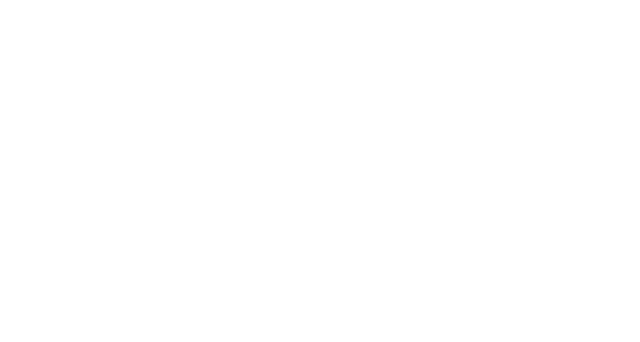
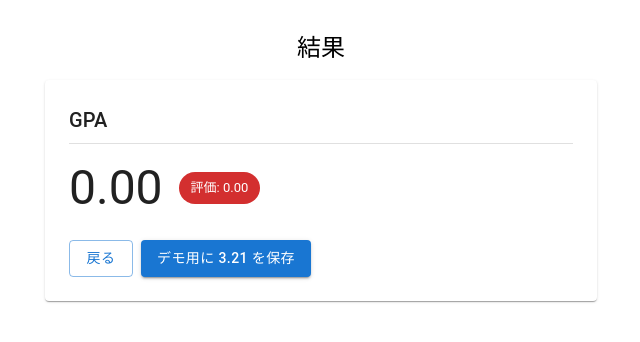
Before and after one commit to Bioinformatics-And-Bioengineering/for_hackathon, a React (Create React App) app in the folder frontend/: page /results in a window 1280 px wide. Before the commit this address had no page. Shown: the top 342 px of the page, without its empty margins (319-959 px from the left). Built offline with nearby package versions, Linux system fonts and the light colour scheme.

Commit message:
resultページの追加

```diff
--- a/frontend/src/App.jsx
+++ b/frontend/src/App.jsx
@@ -1,9 +1,10 @@
 import React from "react";
 import { BrowserRouter, Routes, Route } from "react-router-dom";
 import CreditEntryPage from "./CreditEntryPage";
-
 // ページコンポーネントをインポート
 import SelectionPage from "./selectionPage";
+
+import ResultsPage from "./ResultsPage"; //kohe
 
 function App() {
   return (
@@ -13,6 +14,7 @@ function App() {
         {/* SelectionPage は BrowserRouter の子としてレンダリングされる */}
         <Route path="/" element={<SelectionPage />} />
         <Route path="/credit-entry" element={<CreditEntryPage />} />
+        <Route path="/results" element={<ResultsPage />} />
       </Routes>
     </BrowserRouter>
   );
--- /dev/null
+++ b/frontend/src/ResultsPage.jsx
@@ -0,0 +1,92 @@
+import React, { useMemo, useState } from "react";
+import { useSearchParams, useNavigate } from "react-router-dom";
+import {
+  Container,
+  Box,
+  Paper,
+  Typography,
+  Divider,
+  Chip,
+  Button,
+} from "@mui/material";
+
+export default function ResultsPage() {
+  const [sp] = useSearchParams();
+  const navigate = useNavigate();
+
+  // ① ?gpa=3.21 があれば優先、② localStorage("gpa")、③ それもなければ null
+  const initial = useMemo(() => {
+    const q = sp.get("gpa");
+    if (q !== null && q !== "") return q;
+    const saved = localStorage.getItem("gpa");
+    return saved ?? null;
+  }, [sp]);
+
+  const [gpa, setGpa] = useState(initial);
+
+  // 表示用の丸め（数値でなければ null 扱い）
+  const gpaDisp = useMemo(() => {
+    const n = Number(gpa);
+    return Number.isFinite(n) ? n.toFixed(2) : null;
+  }, [gpa]);
+
+  // 評価バッジの色
+  const chipColor = useMemo(() => {
+    if (gpaDisp === null) return "default";
+    const n = Number(gpaDisp);
+    if (n >= 3.0) return "success";
+    if (n >= 2.0) return "warning";
+    return "error";
+  }, [gpaDisp]);
+
+  return (
+    <Container maxWidth="sm">
+      <Box sx={{ py: 4, display: "flex", flexDirection: "column", gap: 2 }}>
+        <Typography variant="h5" align="center">
+          結果
+        </Typography>
+
+        <Paper sx={{ p: 3 }}>
+          <Typography variant="h6" gutterBottom>
+            GPA
+          </Typography>
+          <Divider sx={{ mb: 2 }} />
+          <Box sx={{ display: "flex", alignItems: "center", gap: 2 }}>
+            <Typography variant="h3" component="div">
+              {gpaDisp ?? "—"}
+            </Typography>
+            <Chip
+              label={gpaDisp ? `評価: ${gpaDisp}` : "未計算"}
+              color={chipColor}
+              variant={gpaDisp ? "filled" : "outlined"}
+            />
+          </Box>
+
+          {!gpaDisp && (
+            <Typography variant="body2" sx={{ mt: 2 }} color="text.secondary">
+              まだGPAが渡されていません。動作確認は
+              <code> /results?gpa=3.21 </code>
+              にアクセスするか、下のボタンを押してください。
+            </Typography>
+          )}
+
+          <Box sx={{ mt: 3, display: "flex", gap: 1 }}>
+            <Button variant="outlined" onClick={() => navigate(-1)}>
+              戻る
+            </Button>
+            <Button
+              variant="contained"
+              onClick={() => {
+                const demo = "3.21";
+                localStorage.setItem("gpa", demo);
+                setGpa(demo); // リロードなしで反映
+              }}
+            >
+              デモ用に 3.21 を保存
+            </Button>
+          </Box>
+        </Paper>
+      </Box>
+    </Container>
+  );
+}
```
Also changed, not shown: 1 other file (tests, documents, lock files or other folders).
